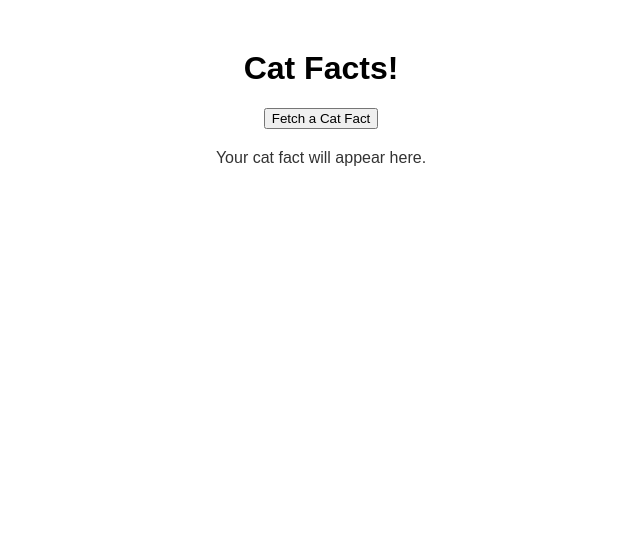
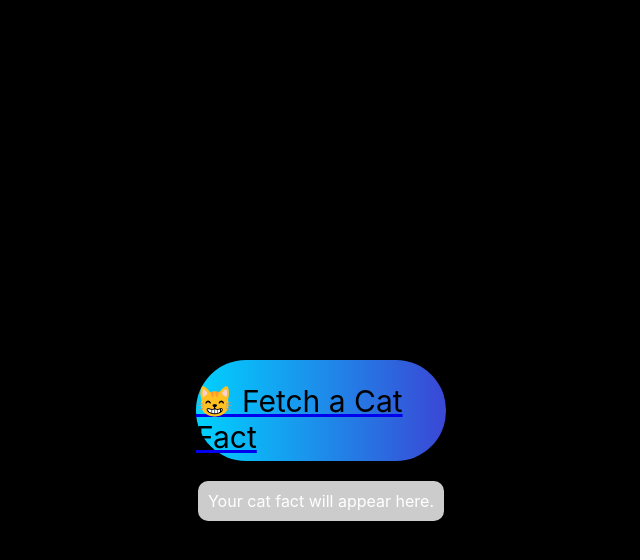
Before and after one commit to Elli2022/CatFactsAPI-project, a plain HTML site: page index.html in a window 1280 px wide. Shown: the whole page, without its empty margins (319-959 px from the left). Drawn offline with Linux system fonts and the light colour scheme.

Commit message:
updated layout and readme

```diff
--- a/index.html
+++ b/index.html
@@ -1,21 +1,18 @@
 <!DOCTYPE html>
 <html lang="en">
-
 <head>
-  <meta charset="UTF-8" />
-  <meta http-equiv="X-UA-Compatible" content="IE=edge" />
-  <meta name="viewport" content="width=device-width, initial-scale=1.0" />
-  <meta id="mode" name="color-scheme" content="light" />
-  <link rel="stylesheet" href="style.css" />
-  <script src="script.js" type="module" defer></script>
-  <title>Cat Facts</title>
-
+    <meta charset="UTF-8">
+    <meta http-equiv="X-UA-Compatible" content="IE=edge">
+    <meta name="viewport" content="width=device-width, initial-scale=1.0">
+    <title>Cat Facts</title>
+    <link rel="stylesheet" href="style.css">
+</head>
 <body>
-  <h1>Cat Facts!</h1>
-    <button id="fetch-fact">Fetch a Cat Fact</button>
+    <h1>Cat Facts!</h1>
+    <a target="_blank" href="https://www.producthunt.com/posts/gradient-buttons-for-react-native">
+        <div class="button" id="fetch-fact">😸 Fetch a Cat Fact</div>
+    </a>
     <p id="cat-fact">Your cat fact will appear here.</p>
-
     <script src="script.js"></script>
 </body>
-
 </html>
--- a/script.js
+++ b/script.js
@@ -1,5 +1,5 @@
-
-document.getElementById('fetch-fact').addEventListener('click', function() {
+document.getElementById('fetch-fact').addEventListener('click', function(event) {
+    event.preventDefault();
     fetch('https://catfact.ninja/fact')
         .then(response => response.json())
         .then(data => {
--- a/style.css
+++ b/style.css
@@ -1,11 +1,39 @@
+body {
+    background: black;
+    display: flex;
+    flex-direction: column;
+    justify-content: center;
+    align-items: center;
+    height: 100vh;
+    font-family: -apple-system, BlinkMacSystemFont, sans-serif;
+}
 
-body {
-    font-family: Arial, sans-serif;
-    text-align: center;
-    margin-top: 50px;
+.button {
+    cursor: pointer;
+    width: 250px;
+    height: 85px;
+    border-radius: 50px;
+    background: linear-gradient(90deg, #fcff9e 0%, #c67700 100%);
+    animation: gradient 2.5s infinite 0.8s cubic-bezier(0.2, 0.8, 0.2, 1.2);
+    padding-top: 16px;
+    display: flex;
+    justify-content: center;
+    align-items: center;
+    font-size: 30px; /* Adjusted for better visibility */
+    text-decoration: none; /* Remove underline from links */
+    color: black; /* Set text color */
+}
+
+@keyframes gradient {
+    0% { background: linear-gradient(90deg, #00d2ff 0%, #3a47d5 100%); }
+    /* Include other gradient steps as required */
+    100% { background: linear-gradient(90deg, #00d2ff 0%, #3a47d5 100%); }
 }
 
 #cat-fact {
     margin-top: 20px;
-    color: #333;
+    color: #fff;
+    padding: 10px;
+    border-radius: 10px;
+    background: rgba(255, 255, 255, 0.8);
 }
```
Also changed, not shown: 1 other file.
